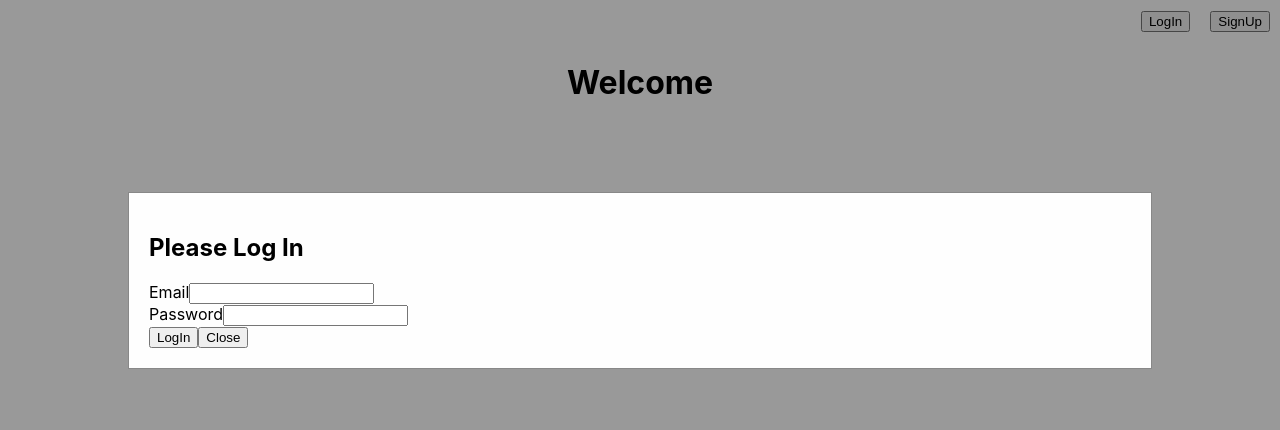
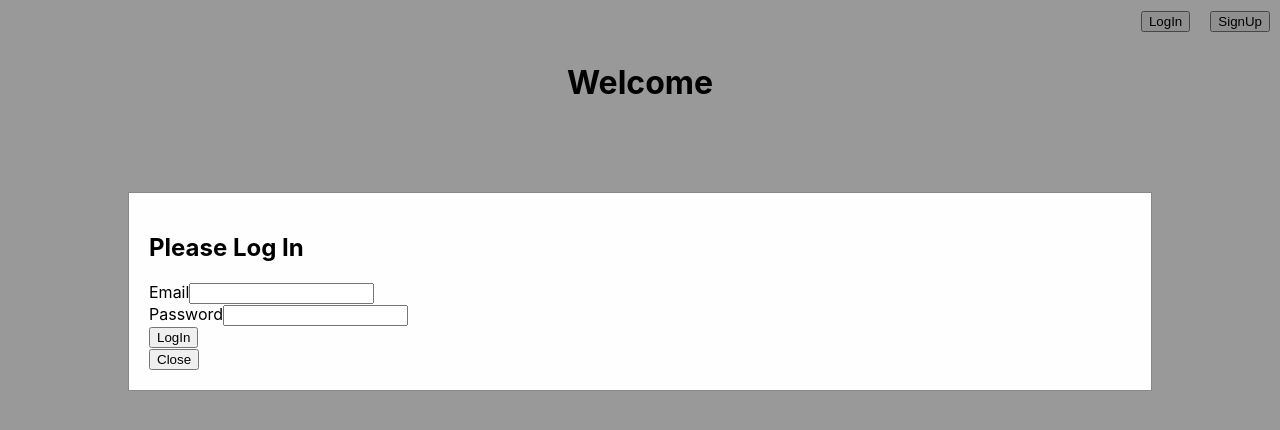
Before and after one commit to mmonereo/Paletto, a React (Create React App) app in the folder client/: page / in a window 1280 px wide. Both pictures are taken after a click on the button "LogIn". Shown: the top 430 px of the page. Built offline with nearby package versions, Linux system fonts and the light colour scheme.

Commit message:
changed auth and editprofile modals

```diff
--- /dev/null
+++ b/client/src/components/authForm/AuthForm.js
@@ -0,0 +1,79 @@
+import './AuthForm.css';
+import { useState } from 'react';
+import { useHistory } from 'react-router';
+import AuthService from '../../services/auth.service';
+
+const myAuthService = new AuthService();
+
+function AuthForm({ type, needsProfile }) {
+
+	const [authFormState, setAuthFormState ] = useState({
+		email: '',
+		password: '',
+		action: '',
+	});
+
+	const history = useHistory();
+
+	function redirectToPalettes() {
+		history.push('/palettes');
+	}
+
+	function loginAuthService(email, password) {
+
+		myAuthService.login(email, password)
+			.then(res => redirectToPalettes())
+			.catch(err => console.log(err));
+	}
+
+	function signupAuthService(email, password) {
+
+		myAuthService.signup(email, password)
+			.then(res => needsProfile(res.data._id))
+			.catch(err => console.log(err));
+	}
+
+	function submitAuthForm(e) {
+		e.preventDefault();
+		const { email, password, action } = authFormState;
+
+		if (action === 'LogIn') {
+			loginAuthService(email, password);
+		}
+		else if (action === 'SignUp') {
+			signupAuthService(email, password);
+		}
+	}
+
+	function handleChange(e) {
+		const { value, name } = e.target;
+		const { action } = e.target.dataset;
+		setAuthFormState({
+			...authFormState, [name]: value, action
+		});
+	}
+
+	return (
+		<>
+				<div className="auth-form-title">
+					<h2>{type === "SignUp" ? "Create Account" : "Please Log In"}</h2>
+				</div>
+				<form onSubmit={(e) => submitAuthForm(e)}>
+
+					<div className="form-group">
+						<label htmlFor="email-input">Email</label>
+						<input type="email" id="email-input" name="email" data-action={type} onChange={(e) => handleChange(e)} />
+					</div>
+
+					<div className="form-group">
+						<label htmlFor="password-input">Password</label>
+						<input type="password" id="password-input" name="password" autoComplete="on" data-action={type} onChange={(e) => handleChange(e)} />
+					</div>
+
+					<button type="submit"> {type}</button>
+				</form>
+		</>
+	);
+}
+
+export default AuthForm;
--- a/client/src/components/authModal/AuthModal.css
+++ /dev/null
@@ -1,20 +0,0 @@
-.auth-modal {
-  position: fixed; /* Stay in place */
-  z-index: 1; /* Sit on top */
-  left: 0;
-  top: 0;
-  width: 100%; /* Full width */
-  height: 100%; /* Full height */
-  overflow: auto; /* Enable scroll if needed */
-  background-color: rgb(0,0,0); /* Fallback color */
-  background-color: rgba(0,0,0,0.4); /* Black w/ opacity */
-}
-
-/* Modal Content/Box */
-.auth-modal-content {
-  background-color: #fefefe;
-  margin: 15% auto; /* 15% from the top and centered */
-  padding: 20px;
-  border: 1px solid #888;
-  width: 80%; /* Could be more or less, depending on screen size */
-}
--- a/client/src/components/authModal/AuthModal.js
+++ /dev/null
@@ -1,98 +0,0 @@
-import './AuthModal.css';
-import {useContext} from 'react';
-import { useHistory } from 'react-router';
-import {UserContext} from '../../contexts/UserContext';
-import AuthService from '../../services/auth.service';
-
-const myAuthService = new AuthService();
-
-function AuthModal({type, closeModal}){
-
-	const {userState, setUserState} = useContext(UserContext);
-
-	const history = useHistory();
-
-	function redirectToPalettes() {
-		history.push('/palettes');
-	}
-
-	function loginAuthService(email, password) {
-
-		myAuthService.login(email, password)
-			.then(res => {
-				setUserState({
-					...res.data
-				})
-
-				redirectToPalettes();
-			})
-			.catch(err => {
-				console.log(err);
-			});
-	}
-
-	function signupAuthService(email, password) {
-
-		myAuthService.signup(email, password)
-			.then(res => {
-				const { email, _id, favorites } = res.data;
-				setUserState({
-					email: email,
-					_id: _id,
-					favorites: favorites,
-					needsProfile: true
-				})
-			})
-			.catch(err => {
-				console.log(err);
-			});
-	}
-
-
-	function submitAuthModal(e) {
-		e.preventDefault();
-		const { email, password, action } = userState;
-
-		if (action === 'LogIn') {
-			loginAuthService(email, password);
-		}
-		else if (action === 'SignUp') {
-			signupAuthService(email, password);
-		}
-	}
-
-	function handleChange(e) {
-		const { value, name} = e.target;
-		const {action} = e.target.dataset;
-		setUserState({
-			...userState, [name]: value, action
-		});
-	}
-
-	return (
-		<div className="auth-modal">
-			<div className="auth-modal-content">
-				<div className="auth-modal-title">
-					<h2>{type === "SignUp" ? "Create Account" : "Please Log In"}</h2>
-				</div>
-				<form onSubmit={(e) => submitAuthModal(e)}>
-
-					<div className="form-group">
-						<label htmlFor="email-input">Email</label>
-						<input type="email" id="email-input" name="email" data-action={type} onChange={(e)=>handleChange(e)}/>
-					</div>
-
-					<div className="form-group">
-						<label htmlFor="password-input">Password</label>
-						<input type="password" id="password-input" name="password" autoComplete="on" data-action={type} onChange={(e)=>handleChange(e)}/>
-					</div>
-
-					<button type="submit"> {type}</button>
-					<button type="button" id={type} onClick={(e)=>closeModal(e)}>Close</button>
-				</form>
-			</div>
-		</div>
-	);
-}
-
-export default AuthModal;
--- a/client/src/components/userProfileModal/UserProfileModal.css
+++ b/client/src/components/modal/Modal.css
@@ -1,4 +1,4 @@
-.profile-modal {
+.modal-wrapper {
   position: fixed; /* Stay in place */
   z-index: 1; /* Sit on top */
   left: 0;
@@ -11,7 +11,7 @@
 }
 
 /* Modal Content/Box */
-.profile-modal-content {
+.modal-content {
   background-color: #fefefe;
   margin: 15% auto; /* 15% from the top and centered */
   padding: 20px;
--- /dev/null
+++ b/client/src/components/modal/Modal.js
@@ -0,0 +1,14 @@
+import './Modal.css'
+
+function Modal({ closeModal, children}) {
+	return(
+		<div className="modal-wrapper">
+			<div className="modal-content">
+					{children}
+					<button type="button" id={children.props.type} onClick={(e) => closeModal(e)}>Close</button>
+			</div>
+		</div>
+	);
+}
+
+export default Modal;
--- a/client/src/components/userProfileModal/UserProfileModal.js
+++ b/client/src/components/userProfileForm/UserProfileForm.js
@@ -1,17 +1,21 @@
-import './UserProfileModal.css';
-import {useContext} from 'react';
+import './UserProfileForm.css';
+
+import { useState } from 'react';
 import { useHistory } from 'react-router';
-import {UserContext} from '../../contexts/UserContext';
 import UploadService from '../../services/upload.service';
 import UserService from '../../services/user.service';
 
 const myUploadService = new UploadService();
 
-function UserProfileModal({type}) {
+function UserProfileForm({ type, _id }) {
 
-	const { userState, setUserState } = useContext(UserContext);
+	const [profileFormState, setprofileFormState] = useState({
+		username: '',
+		profileImg: '',
+		uploaded: false
+	});
 
-	const myUserService = new UserService(userState._id);
+	const myUserService = new UserService(_id);
 
 	const history = useHistory();
 
@@ -19,23 +23,20 @@ function UserProfileModal({type}) {
 		history.push('/palettes');
 	}
 
-	function editProfile(){
-		const {username, profileImg} = userState;
+	function editProfile() {
+		const { username, profileImg, uploaded } = profileFormState;
 
-		myUserService.editProfile(username, profileImg)
-			.then(res => {
-				console.log(res)
-				redirectToPalettes();
-			})
-			.catch(err=>{
-				console.log(err)
-			});
+		if (uploaded){
+			myUserService.editProfile(username, profileImg)
+				.then(res => redirectToPalettes())
+				.catch(err => console.log(err));
+		}
 	}
 
 	function handleChange(e) {
 		const { value, name } = e.target;
-		setUserState({
-			...userState, [name]: value
+		setprofileFormState({
+			...profileFormState, [name]: value
 		});
 	}
 
@@ -47,30 +48,26 @@ function UserProfileModal({type}) {
 
 		myUploadService.uploadImg(uploadData)
 			.then(res => {
-				console.log(res.data)
-				const {cloudinary_url} = res.data;
-				setUserState({
-					...userState, profileImg: cloudinary_url
+				const { cloudinary_url } = res.data;
+				setprofileFormState({
+					...profileFormState, profileImg: cloudinary_url, uploaded: true
 				})
 			})
-			.catch(err => {
-				console.log(err)
-			});
+			.catch(err => console.log(err));
 	}
 
-	function submitProfileModal(e) {
+	function submitProfileForm(e) {
 		e.preventDefault();
 		editProfile();
 	}
 
 
-	return(
-		<div className="profile-modal">
-			<div className="profile-modal-content">
-				<div className="profile-modal-title">
-					<h2>{type ==="Create" ? "Create your Profile" : "Update your Profile" }</h2>
+	return (
+		<>
+				<div className="profile-form-title">
+					<h2>{type === "Create" ? "Create your Profile" : "Update your Profile"}</h2>
 				</div>
-				<form onSubmit={(e) => submitProfileModal(e)}>
+				<form onSubmit={(e) => submitProfileForm(e)}>
 
 					<div className="form-group">
 						<label htmlFor="username-input">Username</label>
@@ -85,9 +82,8 @@ function UserProfileModal({type}) {
 					<button type="submit">{type} Profile</button>
 					<button type="button" id={type} onClick={() => redirectToPalettes()}>Dismiss</button>
 				</form>
-			</div>
-		</div>
+		</>
 	);
 }
 
-export default UserProfileModal;
+export default UserProfileForm;
--- a/client/src/pages/landing/Landing.js
+++ b/client/src/pages/landing/Landing.js
@@ -1,21 +1,19 @@
 import './Landing.css';
-import { useState, useContext  } from 'react';
-import { UserContext } from '../../contexts/UserContext';
+import { useState } from 'react';
 import AuthNav from '../../components/authNav/AuthNav';
-import AuthModal from '../../components/authModal/AuthModal';
-import UserProfileModal from '../../components/userProfileModal/UserProfileModal';
+import Modal from '../../components/modal/Modal';
+import AuthForm from '../../components/authForm/AuthForm';
+import UserProfileForm from '../../components/userProfileForm/UserProfileForm';
 
 
-function Landing({submitAuthModal, props}) {
-
-	const {userState, setUserState} = useContext(UserContext);
+function Landing() {
 
 	const [modalState, setModal] = useState({
 		LogIn: false,
 		SignUp: false,
+		needsProfile: false,
+		_id: null
 	});
-
-
 
 	function showModal(e){
 		const {value} = e.target;
@@ -29,20 +27,34 @@ function Landing({submitAuthModal, props}) {
 		setModal({
 			...modalState, [id]: false
 		});
-		setUserState({
+	}
 
-		})
+	function needsProfile(_id) {
+		setModal({
+			needsProfile: true,
+			_id
+		});
 	}
 
 	return (
-
 		<>
 			<AuthNav showModal={showModal}/>
 			<div className="landing-container">
 				<h1>Welcome</h1>
-				{modalState.LogIn && <AuthModal type="LogIn" closeModal={closeModal}/>}
-				{modalState.SignUp && <AuthModal type="SignUp" closeModal={closeModal}/>}
-				{userState.needsProfile ? <UserProfileModal type="Create"/> : null}
+
+				{modalState.LogIn &&
+				<Modal closeModal={closeModal}>
+					<AuthForm type="LogIn"/>
+				</Modal>}
+
+				{modalState.SignUp &&
+					<Modal closeModal={closeModal}>
+						<AuthForm type="SignUp" needsProfile={needsProfile} />
+					</Modal>}
+				{modalState.needsProfile &&
+					<Modal closeModal={closeModal}>
+						<UserProfileForm type="Create" _id={modalState._id}/>
+					</Modal>}
 			</div>
 		</>
 	);
--- a/client/src/pages/main/Main.js
+++ b/client/src/pages/main/Main.js
@@ -12,7 +12,7 @@ const myColorSchemeService = new ColorSchemeService();
 
 function Main(){
 
-	const {UserState, setUserState} = useContext(UserContext);
+	const {setUserState} = useContext(UserContext);
 
 	useEffect(() => {
 		loggedUser()
```
Also changed, not shown: client/src/components/authForm/AuthForm.css (added), client/src/components/userProfileForm/UserProfileForm.css (added), 2 other files (tests, documents, lock files or other folders).
